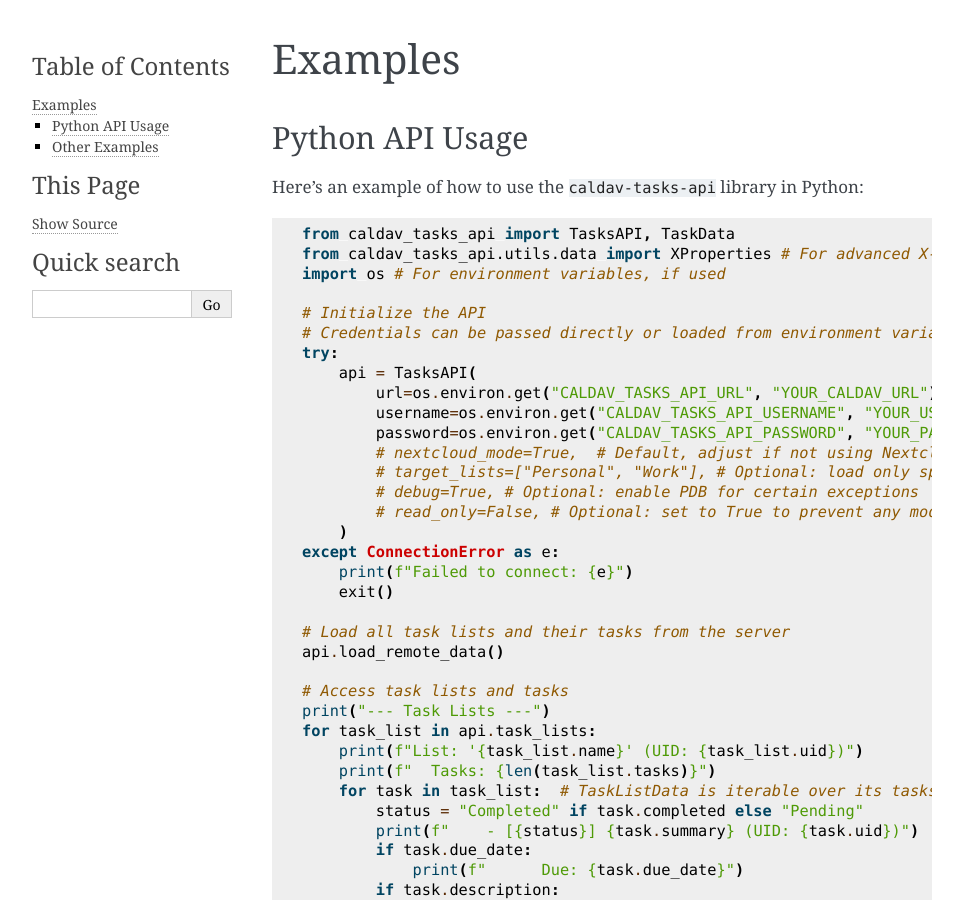
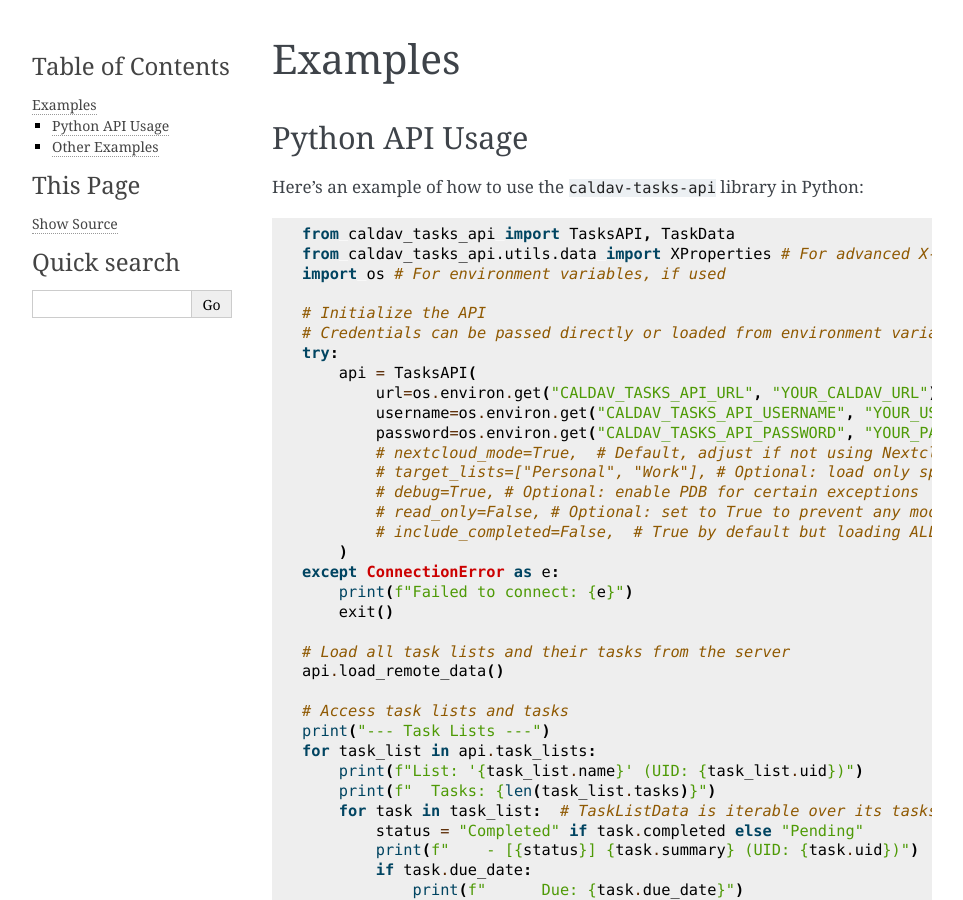
Before and after one commit to thiswillbeyourgithub/Caldav-Tasks-API, a Sphinx documentation site: the page built from docs/source/the_examples.md, in a window 1280 px wide and 900 px high. Shown: the whole window, without its empty margins (148-1111 px from the left). Built offline with Sphinx 7.4.7, drawn with Linux system fonts in a browser that asks for light colours.

Commit message:
mention the new args in the doc
Signed-off-by: thiswillbeyourgithub <26625900+thiswillbeyourgithub@users.noreply.github.com>

```diff
--- a/docs/source/the_examples.md
+++ b/docs/source/the_examples.md
@@ -17,9 +17,10 @@ try:
         username=os.environ.get("CALDAV_TASKS_API_USERNAME", "YOUR_USERNAME"),
         password=os.environ.get("CALDAV_TASKS_API_PASSWORD", "YOUR_PASSWORD"),
         # nextcloud_mode=True,  # Default, adjust if not using Nextcloud
-        # target_lists=["Personal", "Work"], # Optional: load only specific lists by name or UID
+        # target_lists=["Personal", "Work"], # Optional: load only specific lists by name or UID, faster
         # debug=True, # Optional: enable PDB for certain exceptions
         # read_only=False, # Optional: set to True to prevent any modifications to the server (default: False)
+        # include_completed=False,  # True by default but loading ALL tasks can be slow
     )
 except ConnectionError as e:
     print(f"Failed to connect: {e}")
```
Also changed, not shown: README.md (+3 -1 lines).
